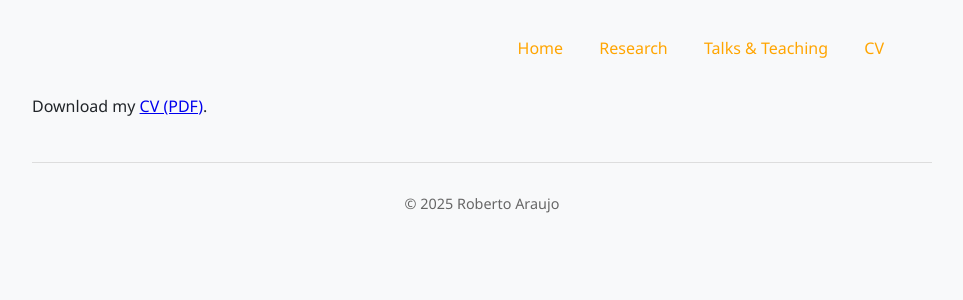
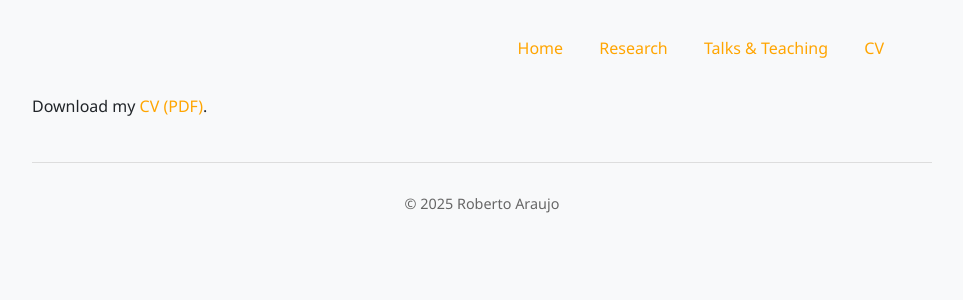
Before and after one commit to r-saraujo/r-saraujo.github.io, a Jekyll site: the page built from cv.md, in a window 1280 px wide. Shown: the top 300 px of the page, without its empty margins (158-1121 px from the left). Built offline with Jekyll 4.4.1, drawn with Linux system fonts in a browser that asks for light colours.

Commit message:
Update style.css

```diff
--- a/assets/style.css
+++ b/assets/style.css
@@ -74,6 +74,16 @@ nav a {
 nav a:hover {
   text-decoration: underline;
 }
+
+a {
+  color: orange;   /* or use a hex code like #FF8C00 */
+  text-decoration: none; /* optional: remove underline */
+}
+
+a:hover {
+  text-decoration: underline; /* optional: underline on hover */
+}
+
 section {
   margin-bottom: 2em;
 }
```
